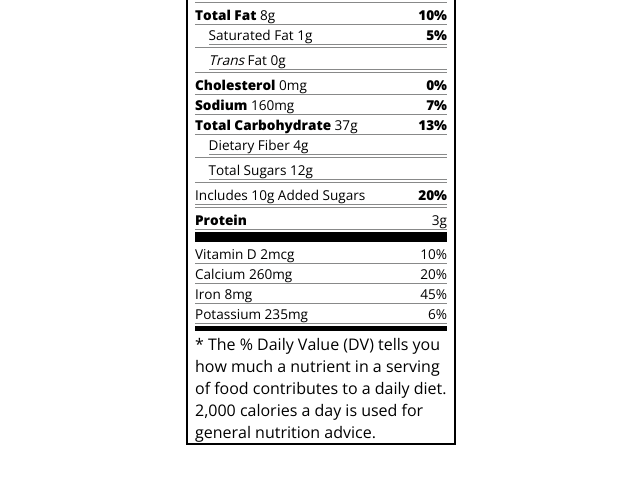
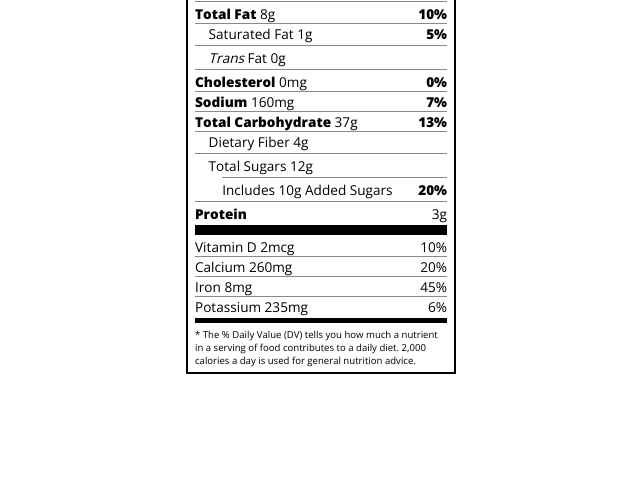
Before and after one commit to BenXHub/freecodecamp, a plain HTML site: page (New)ResponsiveWebDesign/NutritionLabel/index.html in a window 1280 px wide. Shown: the part 201-684 px from the top of the page, without its empty margins (319-959 px from the left). Drawn offline with nearby package versions, Linux system fonts and the light colour scheme.

Commit message:
Update styles.css

```diff
--- a/(New)ResponsiveWebDesign/NutritionLabel/styles.css
+++ b/(New)ResponsiveWebDesign/NutritionLabel/styles.css
@@ -55,6 +55,7 @@ p {
     font-size: 0.85rem;
 }
 
+
 .calories-info {
     display: flex;
     justify-content: space-between;
@@ -72,9 +73,9 @@ p {
 }
 
 .calories-info span {
+    margin: -7px -2px;
     font-size: 2.4em;
     font-weight: 700;
-    margin: -7px -2px;
 }
 
 .right {
@@ -85,6 +86,15 @@ p {
     margin-left: 1em;
 }
 
-.daily-value p {
+.double-indent {
+    margin-left: 2em;
+}
+
+.daily-value p:not(.no-divider) {
     border-bottom: 1px solid #888989;
 }
+
+.note {
+    font-size: 0.6rem;
+    margin: 5px 0;
+}
```
